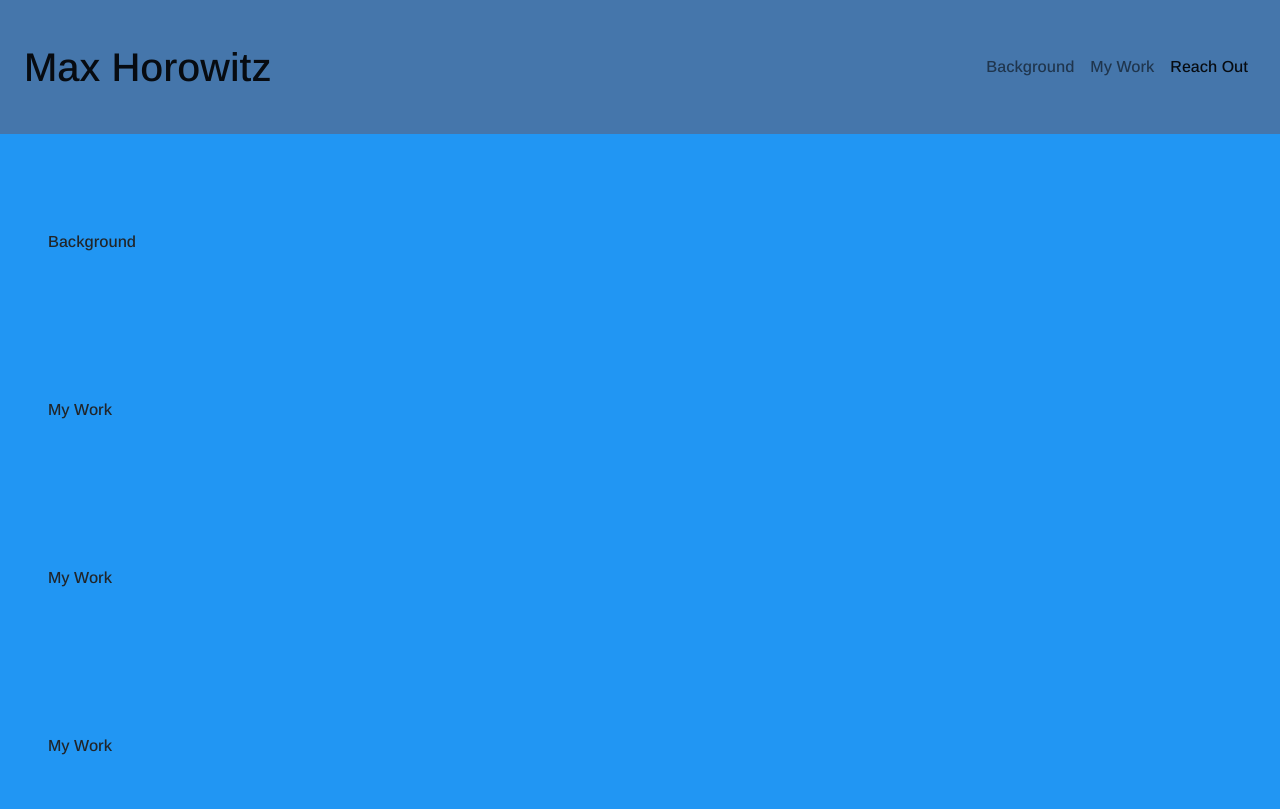
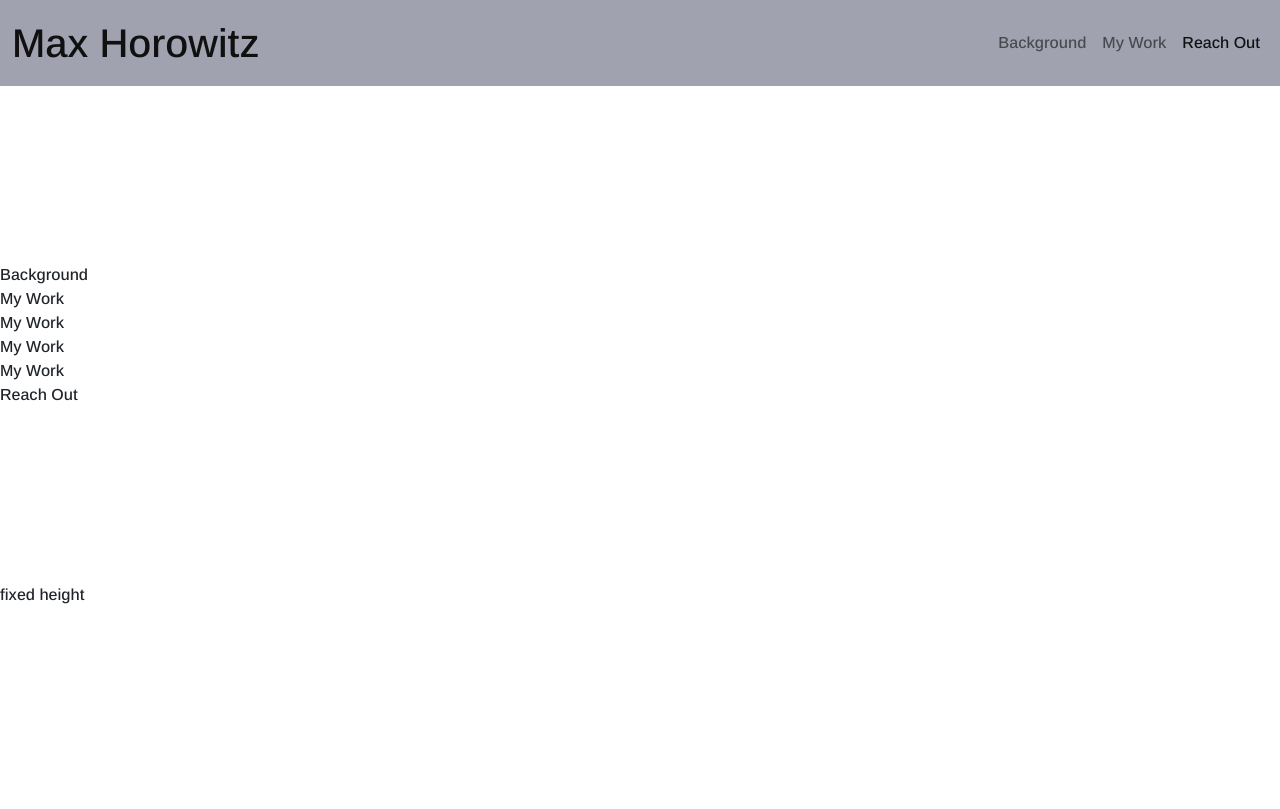
Before and after one commit to maxhorowitz/mh, a website: page index.html in a window 1280 px wide. Shown: the top 809 px of the page. Drawn offline with nearby package versions, Linux system fonts and the light colour scheme.

Commit message:
page layout halfway there

```diff
--- a/index.html
+++ b/index.html
@@ -25,11 +25,10 @@
 
     <!-- ENTIRE PAGE CONTENT -->
     <div class="entire-page font-google">
-        <div class="section">
             <!-- HEADER (NAVBAR SECTION) -->
-            <div class="content">
+            <div class="section">
                 <nav id="navbar-with-scrollspy" class="navbar navbar-expand-lg navbar-light bg-light">
-                    <div class="container-fluid p-4">
+                    <div class="container-fluid">
                         <a class="navbar-brand" href="#">Max Horowitz</a>
                         <div class="navbar-nav mr-auto" id="navbarNavAltMarkup">
                             <div class="navbar-nav">
@@ -43,49 +42,48 @@
             </div>
 
             <!-- CONTENT (REST OF WEBPAGE) -->
-            <div class="scrollable-content content">
+            <div class="section">
                 <div data-bs-spy="scroll" data-bs-target="#navbar-with-scrollspy" data-bs-offset="0" class="scrollspy" tabindex="0" style=>
 
                     <!-- BACKGROUND -->
                     <section>
-                        <div class="p-md-5 mb-md-5 mt-md-5" id="scrollspyheading1">Background</div>
+                        <div class="" id="scrollspyheading1">Background</div>
                     </section>
 
                     <!-- MY WORK -->
                     <section>
-                        <div class="p-md-5 mb-md-5 mt-md-5" id="scrollspyheading2">My Work</div>
+                        <div class="" id="scrollspyheading2">My Work</div>
                     </section>
 
                     <!-- MY WORK -->
                     <section>
-                        <div class="p-md-5 mb-md-5 mt-md-5" id="scrollspyheading2">My Work</div>
+                        <div class="" id="scrollspyheading2">My Work</div>
                     </section>
 
 
                     <!-- MY WORK -->
                     <section>
-                        <div class="p-md-5 mb-md-5 mt-md-5" id="scrollspyheading2">My Work</div>
+                        <div class="" id="scrollspyheading2">My Work</div>
                     </section>
 
 
                     <!-- MY WORK -->
                     <section>
-                        <div class="p-md-5 mb-md-5 mt-md-5" id="scrollspyheading2">My Work</div>
+                        <div class="" id="scrollspyheading2">My Work</div>
                     </section>
 
                     <!-- REACH OUT -->
                     <section>
-                        <div class="p-md-5 mb-md-5 mt-md-5" id="scrollspyheading3">Reach Out</div>
+                        <div class="" id="scrollspyheading3">Reach Out</div>
                     </section>
 
                 </div>
             </div>
 
             <!-- FOOTER -->
-            <div class="row footer">
+            <div class="section">
                 <p> fixed height </p>
             </div>
-        </div>
     </div>
 
     <!-- CUSTOM (mh) -->
```
Also changed, not shown: assets/css/style.css.
